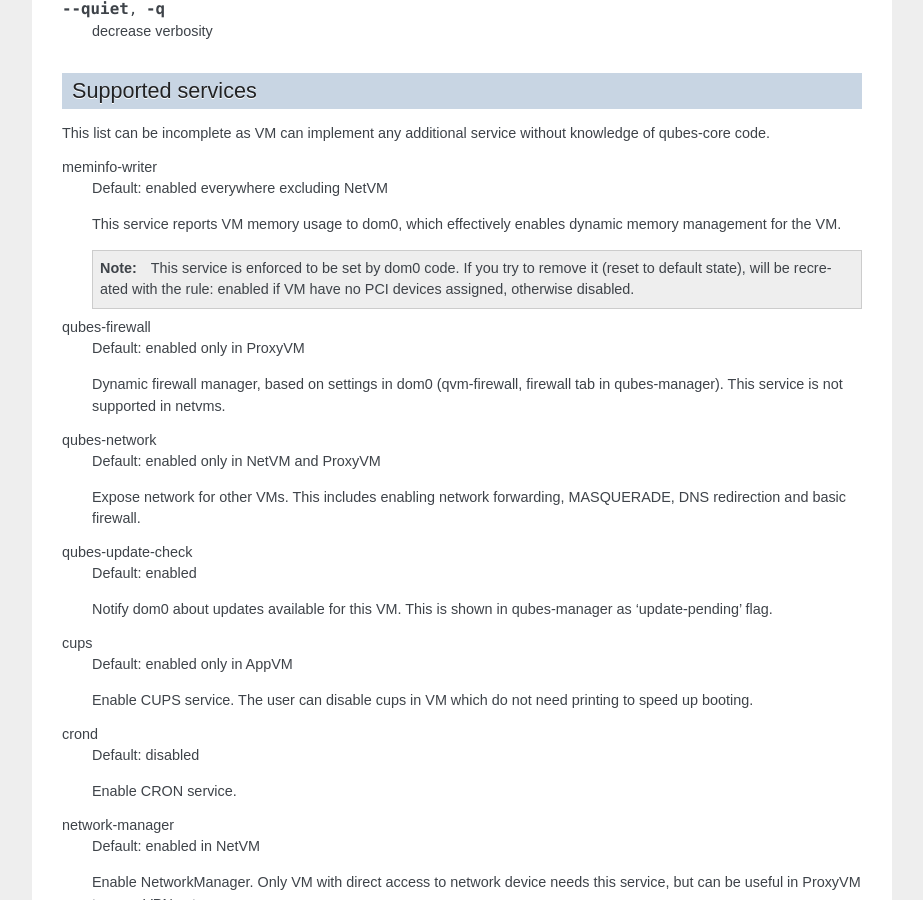
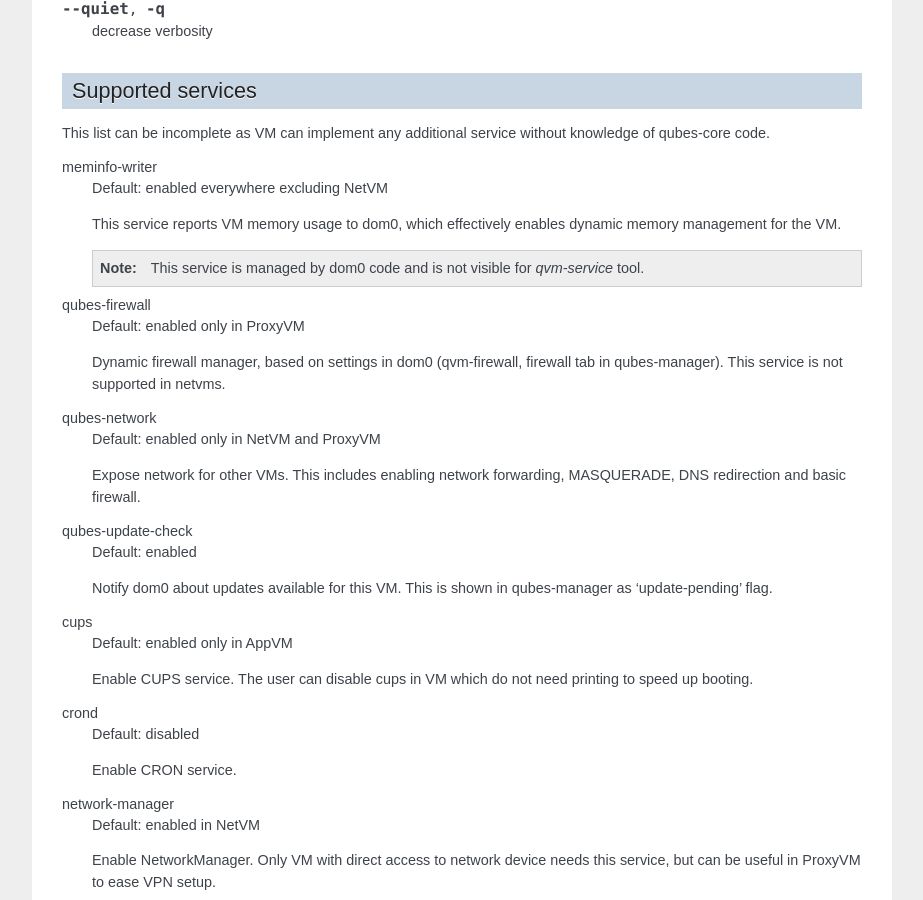
Before and after one commit to QubesOS/qubes-core-admin-client, a Sphinx documentation site: the page built from doc/manpages/qvm-service.rst, in a window 1280 px wide and 900 px high, scrolled down 711 px. Shown: the whole window, without its empty margins (198-1121 px from the left). Built offline with Sphinx 7.4.7, drawn with Linux system fonts in a browser that asks for light colours; the version number could not be read and is left out.

Commit message:
doc: update meminfo-writer service note
It's not listed by qvm-service tool anymore.

```diff
--- a/doc/manpages/qvm-service.rst
+++ b/doc/manpages/qvm-service.rst
@@ -55,9 +55,7 @@
 
     .. note::
 
-        This service is enforced to be set by dom0 code. If you try to
-        remove it (reset to default state), will be recreated with the rule: enabled
-        if VM have no PCI devices assigned, otherwise disabled.
+        This service is managed by dom0 code and is not visible for *qvm-service* tool.
 
 qubes-firewall
     Default: enabled only in ProxyVM
```
